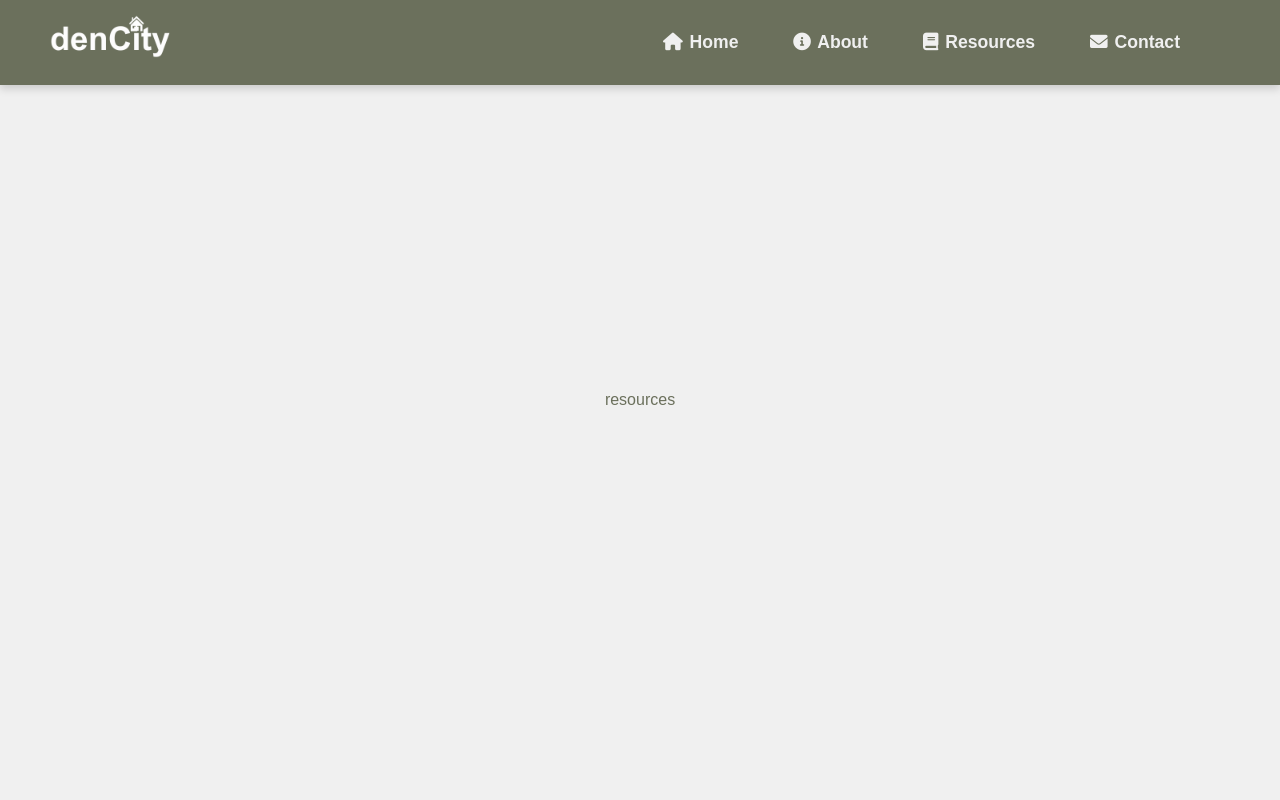
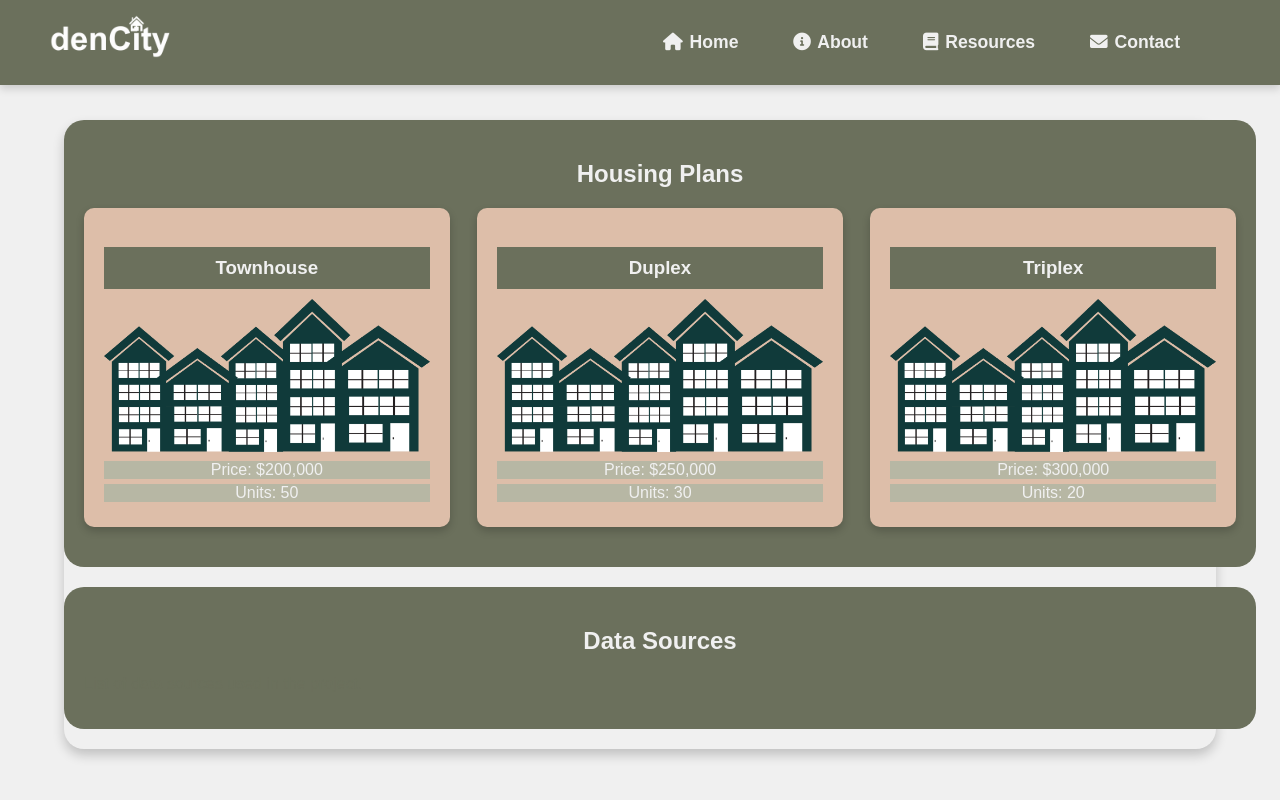
Before and after one commit to MasonGreen365/dencity, a Flask app: page /resources in a window 1280 px wide. Run offline with Flask 3, Linux system fonts and the light colour scheme; some libraries are stand-ins or nearby versions.

Commit message:
update resources section

```diff
--- a/dencity-flask/static/css/style.css
+++ b/dencity-flask/static/css/style.css
@@ -110,6 +110,68 @@
 }
 
 /* RESOURCES */
+.resources-container {
+    width: 90%;
+    margin: auto;
+    display: flex;
+    flex-direction: column;
+    justify-content: space-between;
+    margin-top: 120px;
+    box-shadow: 0 6px 12px rgba(0,0,0,0.2);
+    border-radius: 20px;
+}
+
+.housing-plans,
+.data-sources {
+    width: 100%;
+    padding: 20px;
+    background-color: var(--moss);
+    border-radius: 20px;
+    margin-bottom: 20px;
+}
+
+.housing-plans h2,
+.data-sources h2 {
+    text-align: center;
+    margin-bottom: 20px;
+    color: var(--white);
+}
+
+.housing-grid {
+    display: flex;
+    justify-content: space-between;
+    flex-wrap: wrap;
+}
+
+.housing-card {
+    width: calc(30% - 20px);
+    padding: 20px;
+    background-color: var(--pale);
+    border-radius: 10px;
+    box-shadow: 0 4px 8px rgba(0,0,0,0.2);
+    margin-bottom: 20px;
+}
+
+.housing-card img {
+    width: 100%;
+    border-radius: 5px;
+}
+
+.housing-card h3 {
+    text-align: center;
+	padding: 10px;
+    margin-bottom: 10px;
+	background-color: var(--moss);
+    color: var(--white);
+}
+
+.housing-card p {
+    text-align: center;
+    margin: 5px 0;
+	background-color: var(--olive);
+    color: var(--white);
+}
+
 /* CONTACT */
 .contact-container {
     width: 90%;
--- a/dencity-flask/templates/resources.html
+++ b/dencity-flask/templates/resources.html
@@ -17,6 +17,34 @@
             <li><a href="/contact"><i class="fas fa-envelope"></i> Contact</a></li>
         </ul>
     </div>
-    resources
+    <div class="resources-container">
+        <div class="housing-plans">
+            <h2>Housing Plans</h2>
+            <div class="housing-grid">
+                <div class="housing-card">
+                    <h3>Townhouse</h3>
+                    <img src="{{ url_for('static', filename='img/plan.png') }}" alt="Townhouse">
+                    <p>Price: $200,000</p>
+                    <p>Units: 50</p>
+                </div>
+                <div class="housing-card">
+                    <h3>Duplex</h3>
+                    <img src="{{ url_for('static', filename='img/plan.png') }}" alt="Duplex">
+                    <p>Price: $250,000</p>
+                    <p>Units: 30</p>
+                </div>
+                <div class="housing-card">
+                    <h3>Triplex</h3>
+                    <img src="{{ url_for('static', filename='img/plan.png') }}" alt="Triplex">
+                    <p>Price: $300,000</p>
+                    <p>Units: 20</p>
+                </div>
+            </div>
+        </div>
+        <div class="data-sources">
+            <h2>Data Sources</h2>
+            <p>List of data sources used in the project.</p>
+        </div>
+    </div>
 </body>
 </html>
```
Also changed, not shown: dencity-flask/static/img/plan.png (added).
